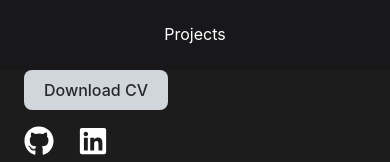
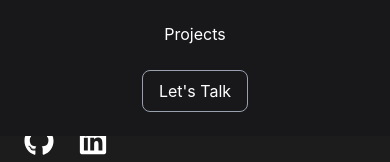
Before and after one commit to Mohdparvez0923/-Mohd-Parvez-Portfolio, a React app: page / in a window 390 px wide. Both pictures are taken after a click on the element 354 px from the left and 28 px from the top of the page. Shown: the part 250-412 px from the top of the page. Built offline with nearby package versions, Linux system fonts and the light colour scheme; the HTML template or start-up script is replaced by a standard one.

Commit message:
updated portfolio

```diff
--- a/src/components/Navbar.jsx
+++ b/src/components/Navbar.jsx
@@ -47,7 +47,7 @@ const Navbar = () => {
 
            <button
         onClick={() => window.open("https://wa.me/918802765551?text=Hello%20Parvez%2C%20I%20came%20across%20your%20portfolio%20and%20would%20like%20to%20discuss%20an%20opportunity")}
-        className="hidden md:block px-4 py-2 border border-gray-400 rounded-lg
+        className="md:block px-4 py-2 border border-gray-400 rounded-lg
                            hover:border-white
                            hover:shadow-[0_0_10px_rgba(255,255,255,0.5)]
                            transition">
```
